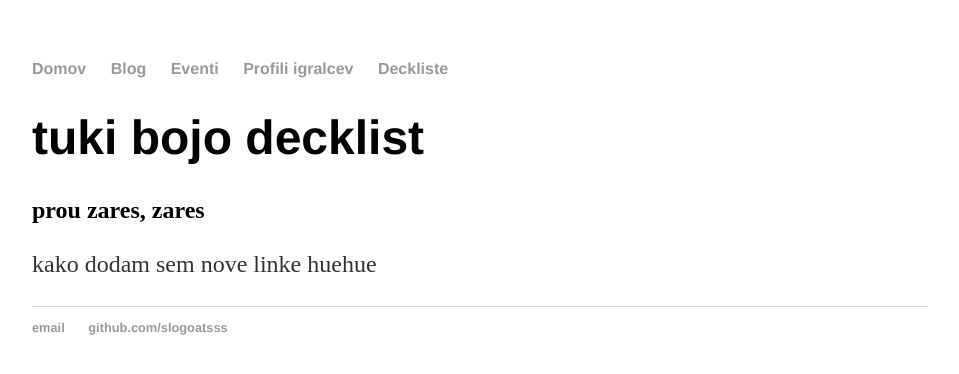
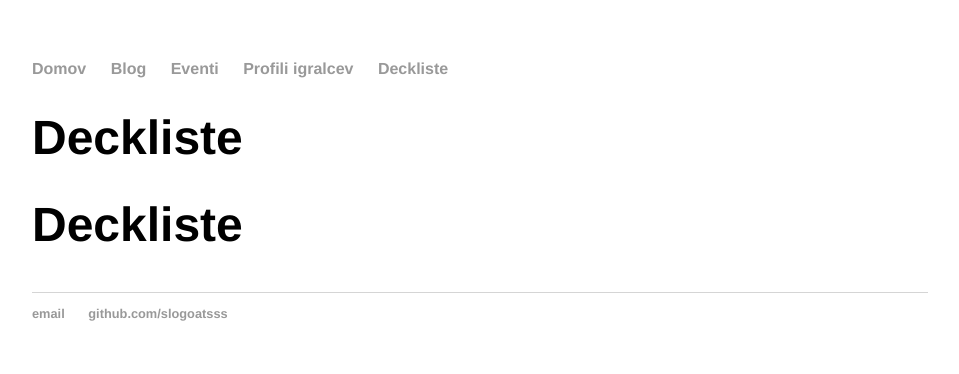
Before and after one commit to slogoatsss/slogoatsss.github.io, a Jekyll site: the page built from deckliste/index.html, in a window 1280 px wide. Shown: the top 374 px of the page, without its empty margins (160-1119 px from the left). Built offline with Jekyll 4.4.1, drawn with Linux system fonts in a browser that asks for light colours.

Commit message:
Update index.html

```diff
--- a/deckliste/index.html
+++ b/deckliste/index.html
@@ -1,9 +1,11 @@
 ---
-layout: default
-title: SLOGOATSSS
+layout: post
+title: Deckliste
 ---
-<div class="blurb">
-	<h1>tuki bojo decklist </h1>
-  <h2> prou zares, zares </h2>
-	<p>kako dodam sem nove linke huehue</a></p>
-</div><!-- /.blurb -->
+	<h1>{{ page.title }}</h1>
+	<ul class="posts">
+
+	  {% for post in site.postsDeckliste %}
+	    <li><span>{{ post.date | date_to_string }}</span> » <a href="{{ post.url }}" title="{{ post.title }}">{{ post.title }}</a></li>
+	  {% endfor %}
+	</ul>
```
